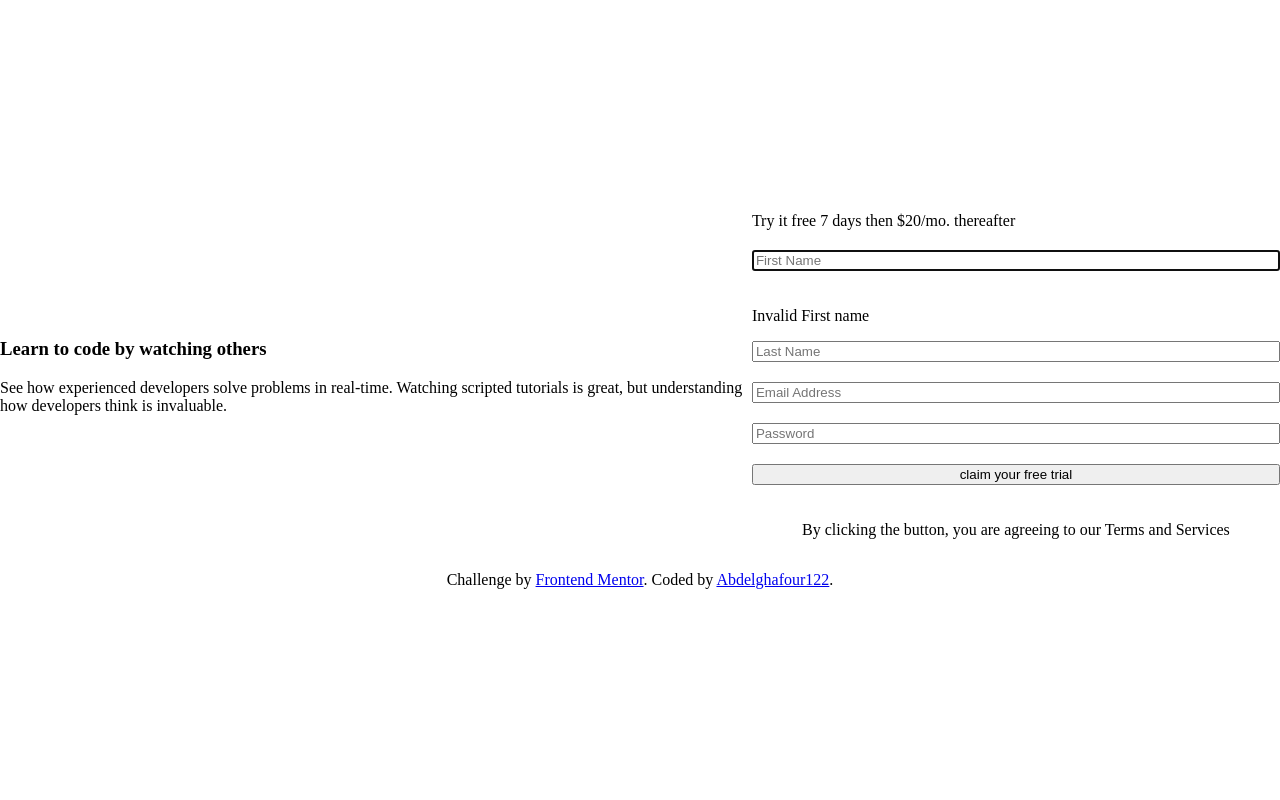
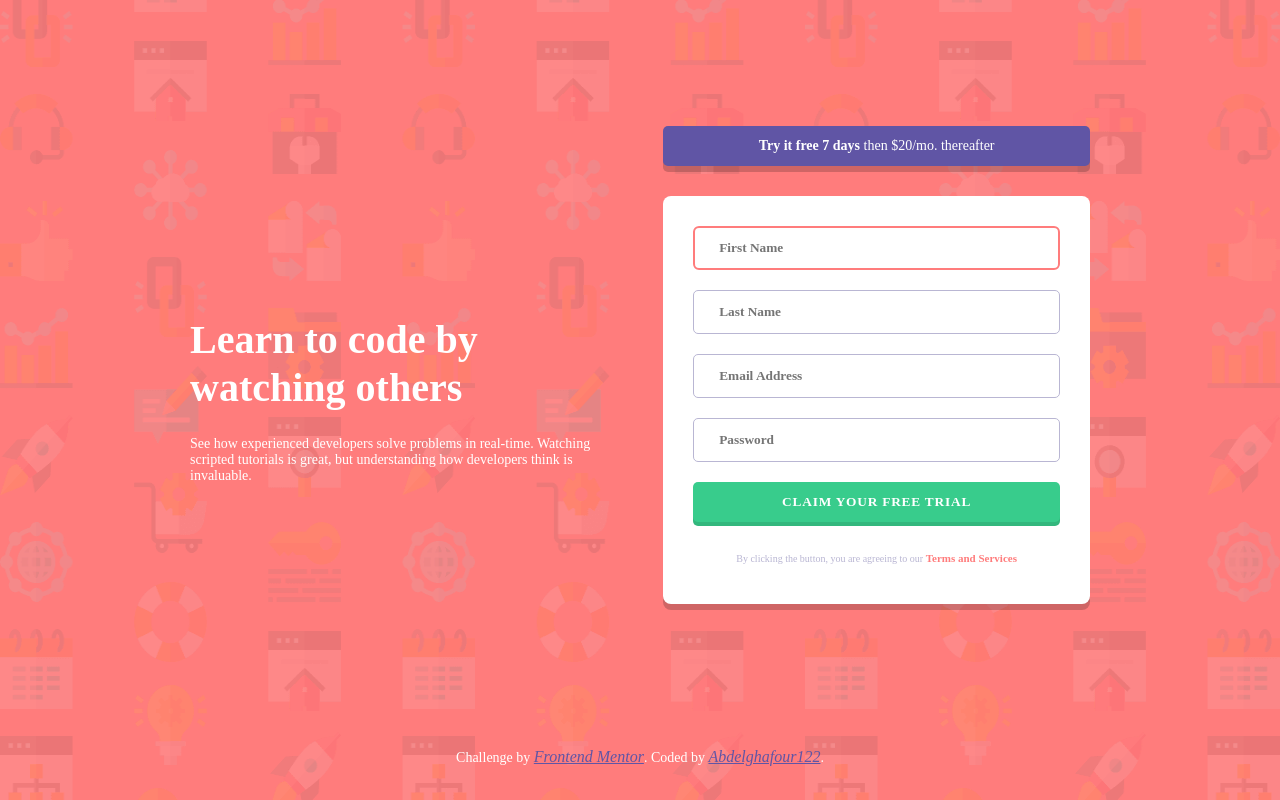
Before and after one commit to Abdelghafour122/signup-form, a React (Create React App) app: page / in a window 1280 px wide. Built offline with nearby package versions, Linux system fonts and the light colour scheme.

Commit message:
done the css

```diff
--- a/src/App.css
+++ b/src/App.css
@@ -1,5 +1,17 @@
 :root {
+  /* PRIMARY COLORS */
+  --red: #ff7a7afb;
+  --green: #38cc8c;
+  /* ACCENT COLORS */
+  --blue: #6055a5;
+  /* NEUTRAL COLORS */
+  --dark-blue: #3e3c49;
+  --grayish-blue: #b9b6d3;
+  /* SIZES */
+  --regular-fs: 0.875rem;
 }
+
+@import url("https://fonts.googleapis.com/css2?family=Poppins:wght@400;500;600;700&display=swap");
 
 * {
   box-sizing: border-box;
@@ -9,6 +21,17 @@ body {
   margin: 0;
   min-height: 100vh;
   height: 100vh;
+  font-family: "Poppins";
+  background-color: var(--red);
+  background-image: url(./images/bg-intro-desktop.png);
+  background-size: 100% 100%;
+  background-repeat: no-repeat;
+}
+
+@media (max-width: 768px) {
+  body {
+    background-image: url(./images/bg-intro-mobile.png);
+  }
 }
 
 #root {
@@ -29,12 +52,60 @@ body {
   display: flex;
   align-items: center;
   justify-content: space-between;
+  gap: 3.125rem;
+  margin: 0 auto;
+  width: 56.25rem;
+  height: 100vh;
+}
+
+.core .text-side {
+  flex-basis: 50%;
+  color: #fff;
+}
+
+.core .text-side h1 {
+  font-size: 2.5rem;
+  line-height: 1.2;
+  margin: 0;
+}
+.core .text-side p {
+  margin: 1.5rem 0 0 0;
+  font-size: var(--regular-fs);
 }
 
 .core .form-side {
+  position: relative;
+  flex-basis: 50%;
+  display: flex;
+  flex-direction: column;
+  align-items: space-around;
+  justify-content: center;
+  gap: 20px;
+  padding: 30px;
+  background-color: #fff;
+  border-radius: 8px;
+  box-shadow: 0px 6px 0px #00000030;
 }
 .core .form-side .ad {
-  margin-bottom: 20px;
+  position: absolute;
+  text-align: center;
+  width: 100%;
+  padding: 12px 20px;
+  top: -70px;
+  left: 0;
+  font-size: 14px;
+  border-radius: 5px;
+  background-color: var(--blue);
+  color: #fff;
+  box-shadow: 0px 6px 0px #00000030;
+}
+
+.core .form-side .ad p {
+  margin: 0;
+}
+
+.core .form-side .ad span {
+  font-weight: 700;
 }
 
 .core .form-side .form-container {
@@ -44,9 +115,75 @@ body {
   flex-direction: column;
 }
 
+.core form {
+}
+
 .core .form-side .form-container input {
+  padding: 13px 25px;
+  border: 1px solid;
+  border-color: var(--grayish-blue);
+  border-radius: 5px;
+  font-weight: 600;
+  font-family: inherit;
   width: 100%;
   margin-bottom: 20px;
+}
+
+input:not(input[type="submit"]) ~ p {
+  margin: 0;
+  color: red;
+}
+
+.core .form-side .form-container input[type="submit"] {
+  padding: 12px 20px;
+  text-transform: uppercase;
+  font-weight: 600;
+  color: #fff;
+  background-color: var(--green);
+  letter-spacing: 0.8px;
+  border: none;
+  border-radius: 5px;
+  box-shadow: 0px 4px 0px #33b77d;
+  cursor: pointer;
+  font-family: inherit;
+  transition: 0.3s;
+}
+
+.core .form-side .form-container input[type="submit"]:hover {
+  background-color: #68cfa3;
+  box-shadow: 0px 4px 0px #70b194;
+}
+
+form ~ p {
+  text-align: center;
+  font-size: 10px;
+  font-weight: 500;
+  color: var(--grayish-blue);
+}
+
+form ~ p span {
+  text-decoration: none;
+  font-size: 11px;
+  font-weight: 700;
+  color: var(--red);
+}
+
+footer {
+  position: absolute;
+  bottom: 0;
+  width: 100%;
+  text-align: center;
+  padding: 20px;
+  font-size: var(--regular-fs);
+  text-decoration: none;
+  color: #fff;
+}
+
+footer a {
+  color: #6055a5;
+  font-size: 16px;
+  font-weight: 500;
+  font-style: italic;
 }
 
 .there {
@@ -56,3 +193,12 @@ body {
 .not-there {
   display: none;
 }
+
+.invalid {
+  outline-color: var(--red);
+}
+
+.valid {
+  outline-color: var(--green);
+  border-color: var(--green);
+}
--- a/src/App.tsx
+++ b/src/App.tsx
@@ -16,7 +16,9 @@ function App() {
         </section>
         <section className="form-side">
           <div className="ad">
-            <p>Try it free 7 days then $20/mo. thereafter</p>
+            <p>
+              <span>Try it free 7 days</span> then $20/mo. thereafter
+            </p>
           </div>
           <Form />
         </section>
--- a/src/components/Form.tsx
+++ b/src/components/Form.tsx
@@ -6,7 +6,6 @@ const EMAIL_REGEX = /^[\w-\\.]+@([\w-]+\.)+[\w-]{2,4}$/;
 
 const Form: React.FC = () => {
   const userRef = useRef<HTMLInputElement>(null);
-  const errorRef = useRef<HTMLInputElement>(null);
 
   const [firstName, setFirstName] = useState("");
   const [validFirstName, setValidFirstName] = useState(false);
@@ -74,7 +73,11 @@ const Form: React.FC = () => {
         />
         <p
           id="first-name"
-          className={!validFirstName && firstNameFocus ? "there" : "not-there"}
+          className={
+            !validFirstName && firstName && firstNameFocus
+              ? "there"
+              : "not-there"
+          }
         >
           {!validFirstName ? "Invalid First name" : "all good"}
         </p>
@@ -93,7 +96,9 @@ const Form: React.FC = () => {
         />
         <p
           id="last-name"
-          className={!validLastName && lastNameFocus ? "there" : "not-there"}
+          className={
+            !validLastName && lastName && lastNameFocus ? "there" : "not-there"
+          }
         >
           {!validLastName ? "Invalid Last name" : "all good"}
         </p>
@@ -111,7 +116,7 @@ const Form: React.FC = () => {
         />
         <p
           id="email"
-          className={!validEmail && emailFocus ? "there" : "not-there"}
+          className={!validEmail && email && emailFocus ? "there" : "not-there"}
         >
           {!validEmail ? "Invalid Email" : "all good"}
         </p>
@@ -129,11 +134,21 @@ const Form: React.FC = () => {
         />
         <p
           id="password"
-          className={!validPassword && passwordFocus ? "there" : "not-there"}
+          className={
+            !validPassword && password && passwordFocus ? "there" : "not-there"
+          }
         >
           {!validPassword ? "Invalid Password" : "all good"}
         </p>
-        <input type="submit" value="claim your free trial" />
+        <input
+          type="submit"
+          value="claim your free trial"
+          disabled={
+            !validFirstName || !validLastName || !validEmail || !validPassword
+              ? true
+              : false
+          }
+        />
       </form>
       <p>
         By clicking the button, you are agreeing to our{" "}
```
